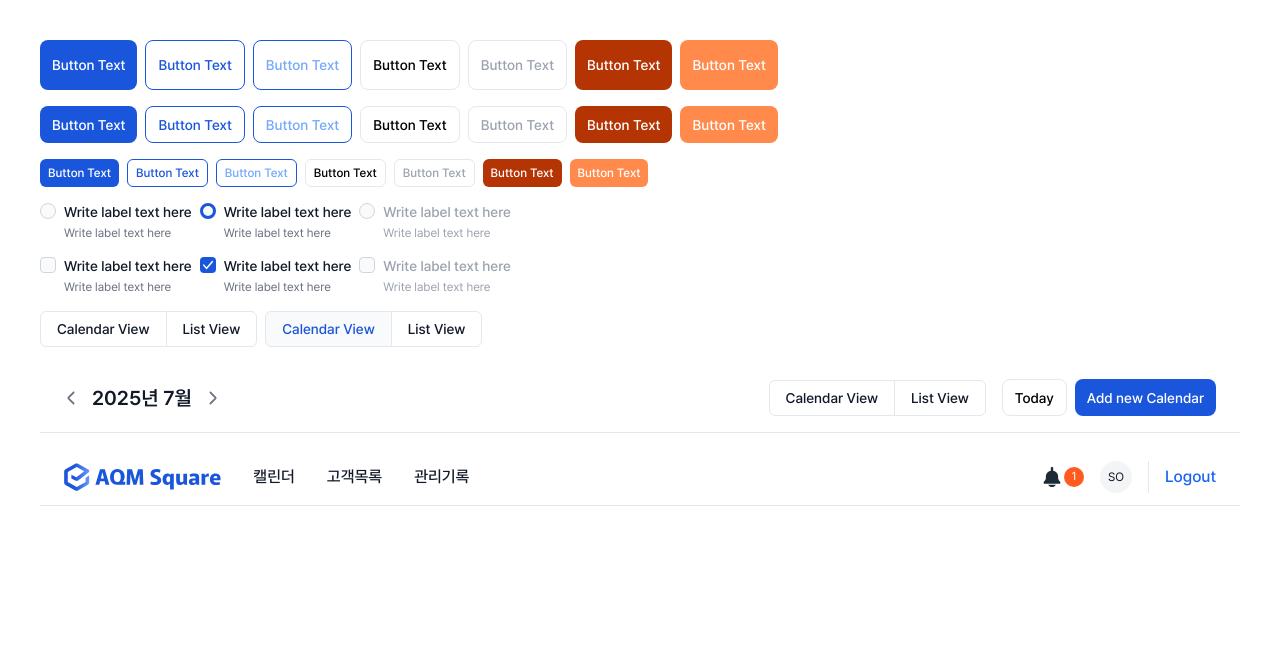
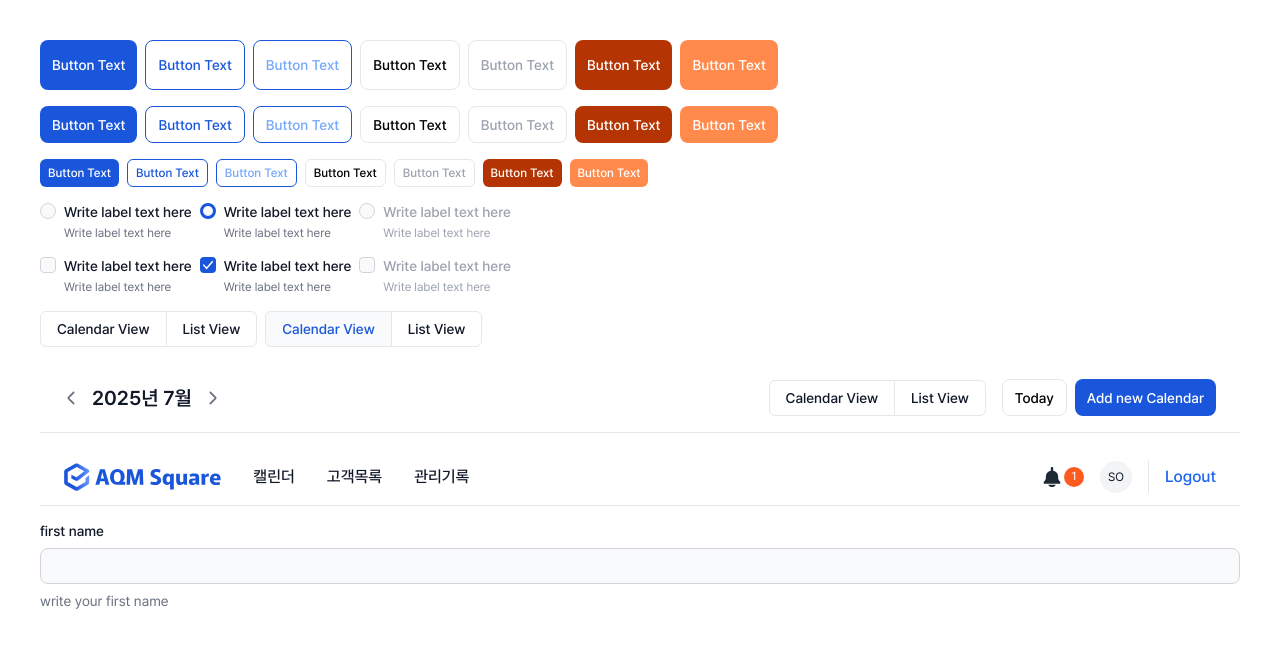
Before and after one commit to soohyun4747/aqm, a Next.js app: page / in a window 1280 px wide. Shown: the top 648 px of the page. Built offline with nearby package versions, Linux system fonts and the light colour scheme.

Commit message:
working on calendar

```diff
--- /dev/null
+++ b/src/components/InputBox.tsx
@@ -0,0 +1,40 @@
+import { JSX } from 'react';
+import { IconButton } from './IconButton';
+import { Close } from './icons/Close';
+
+interface InputBoxProps {
+	inputAttr?: React.InputHTMLAttributes<HTMLInputElement>;
+	label?: string;
+	desc?: string;
+	icon?: JSX.Element;
+	onDelete?: () => void;
+}
+
+export function InputBox(props: InputBoxProps) {
+	return (
+		<div className='flex flex-col gap-2'>
+			<p className='body-md-medium text-Gray-900'>{props.label}</p>
+			<div className='flex items-center justify-between px-4 py-2 border border-Gray-300 rounded-[8px] bg-Gray-50'>
+				<div className='flex items-center gap-2.5 w-full'>
+					{props.icon}
+					<input
+						{...props.inputAttr}
+						className='outline-0 body-md-regular w-full'
+					/>
+				</div>
+				{props.onDelete && (
+					<IconButton
+						icon={
+							<Close
+								size={10}
+								fill='#6B7280'
+							/>
+						}
+						onClick={props.onDelete}
+					/>
+				)}
+			</div>
+			<p className='body-md-regular text-Gray-500'>{props.desc}</p>
+		</div>
+	);
+}
--- a/src/components/Notification.tsx
+++ b/src/components/Notification.tsx
@@ -4,7 +4,7 @@ import { Popover } from './Popover';
 import { Building } from './icons/Building';
 import { Clock } from './icons/Clock';
 
-const serviceNames = {
+export const serviceNames = {
 	aqm: 'AQM 검사',
 	hepa: 'HEPA 필터 교체',
 	voc: 'VOC 필터 교체',
@@ -27,11 +27,13 @@ function NotiCount({ count, id }: { count: number; id: string }) {
 
 interface Notification {
 	type: 'request' | 'cancel';
-	service: 'aqm' | 'hepa' | 'voc' | 'as';
+	service: ServiceType;
 	notifiedDateTime: Date;
 	subject: string;
 	dateTime: Date;
 }
+
+export type ServiceType = 'aqm' | 'hepa' | 'voc' | 'as';
 
 export const NotificationBell = () => {
 	//notis는 global state로 관리
@@ -183,7 +185,9 @@ export const NotificationListItem = ({
 	return (
 		<div className='border border-Gray-200 rounded-[8px] bg-Gray-50 p-4 flex flex-col gap-[8px]'>
 			<div className='flex items-center justify-between'>
-				<p className='body-md-medium md:body-lg-medium text-Gray-900'>{title}</p>
+				<p className='body-md-medium md:body-lg-medium text-Gray-900'>
+					{title}
+				</p>
 				<p className='body-sm-regular md:body-md-regular text-Gray-500'>
 					{getRelativeTime(notifiedDateTime)}
 				</p>
@@ -194,7 +198,9 @@ export const NotificationListItem = ({
 						size={12}
 						fill='#6B7280'
 					/>
-					<p className='body-sm-regular md:body-md-regular text-Gray-500'>{subject}</p>
+					<p className='body-sm-regular md:body-md-regular text-Gray-500'>
+						{subject}
+					</p>
 				</div>
 				<div className='flex items-center gap-1'>
 					<Clock
--- /dev/null
+++ b/src/components/calendar/DateSection.tsx
@@ -0,0 +1,58 @@
+import { formatToHHMM } from '@/utils/time';
+import { serviceNames, ServiceType } from '../Notification';
+
+interface DateSectionProps {
+	value: number;
+	schedules: UserSchedule[];
+}
+
+export function DateSection(props: DateSectionProps) {
+	return (
+		<div className='p-2 flex flex-col gap-4'>
+			<p
+				style={{ color: '#111928' }}
+				className='body-lg-medium'>
+				{props.value}
+			</p>
+			<div className='flex flex-col gap-2'>
+				{props.schedules.map((schedule) => (
+					<DateSchedule {...schedule} />
+				))}
+			</div>
+		</div>
+	);
+}
+
+interface UserSchedule {
+	date: Date;
+	serviceType: ServiceType;
+}
+
+const DateSchedule = ({ date, serviceType }: UserSchedule) => {
+	return (
+		<div className='px-2 py-1 flex items-center gap-2 rounded-[8px]'>
+			<OrangeDonut />
+			<p className='body-md-medium text-Orange-800 overflow-hidden text-ellipsis'>
+				{formatToHHMM(date)} {serviceNames[serviceType]}
+			</p>
+		</div>
+	);
+};
+
+const OrangeDonut = () => {
+	return (
+		<svg
+			xmlns='http://www.w3.org/2000/svg'
+			width='8'
+			height='8'
+			viewBox='0 0 8 8'
+			fill='none'>
+			<circle
+				cx='4'
+				cy='4'
+				r='3.5'
+				stroke='#8A2C0D'
+			/>
+		</svg>
+	);
+};
--- a/src/pages/index.tsx
+++ b/src/pages/index.tsx
@@ -6,6 +6,8 @@ import { ButtonSm } from '@/components/buttons/ButtonSm';
 import { CalendarTopbar } from '@/components/CalendarTopbar';
 import { Checkbox } from '@/components/Checkbox';
 import { GNB } from '@/components/GNB';
+import { Menu } from '@/components/icons/Menu';
+import { InputBox } from '@/components/InputBox';
 import { Modal } from '@/components/modal/Modal';
 import { Radio } from '@/components/Radio';
 
@@ -137,6 +139,7 @@ function MainPage() {
 				thirdBtnProps={{ children: 'cancel' }}
 			/> */}
 			<GNB/>
+			<InputBox label='first name' desc='write your first name'/>
 		</div>
 	);
 }
--- a/src/styles/utilities.css
+++ b/src/styles/utilities.css
@@ -122,6 +122,13 @@
 		font-weight: 500;
 		line-height: 18px;
 	}
+	.body-md-regular {
+		font-family: Pretendard;
+		font-size: 14px;
+		font-style: normal;
+		font-weight: 400;
+		line-height: 18px;
+	}
 	.body-md-underline {
 		font-family: Pretendard;
 		font-size: 14px;
--- /dev/null
+++ b/src/utils/time.ts
@@ -0,0 +1,7 @@
+export function formatToHHMM(date: Date): string {
+	return date.toLocaleTimeString('ko-KR', {
+		hour: '2-digit',
+		minute: '2-digit',
+		hour12: false,
+	});
+}
```
